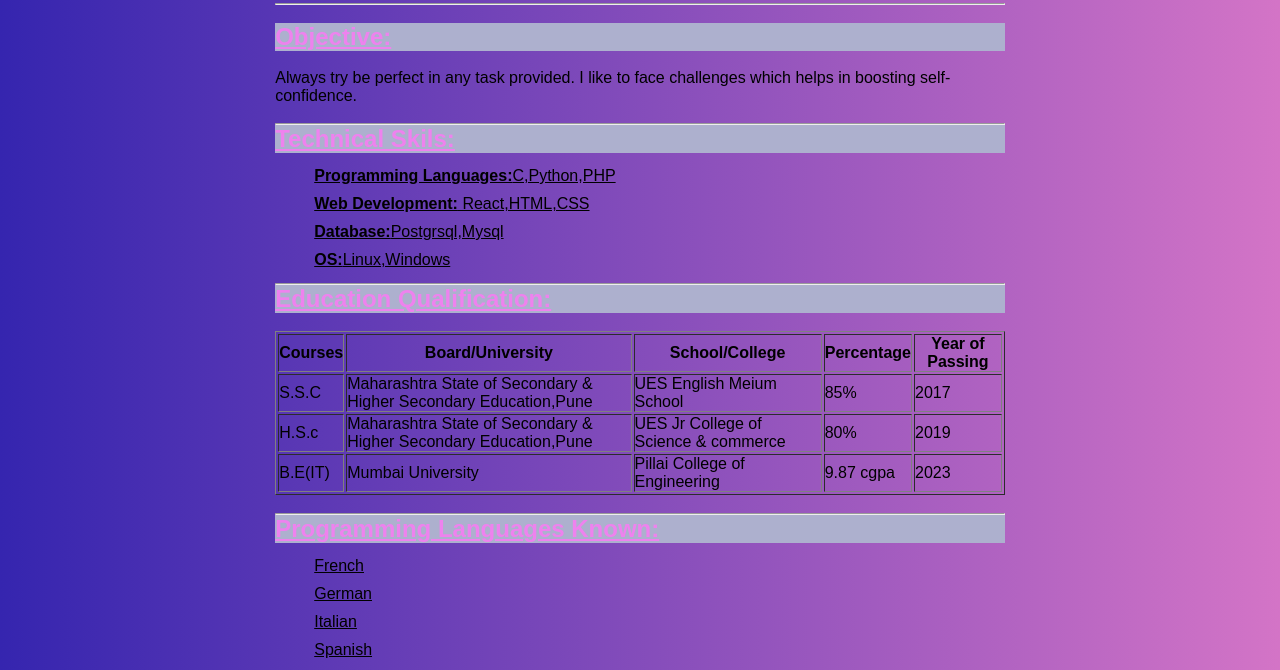
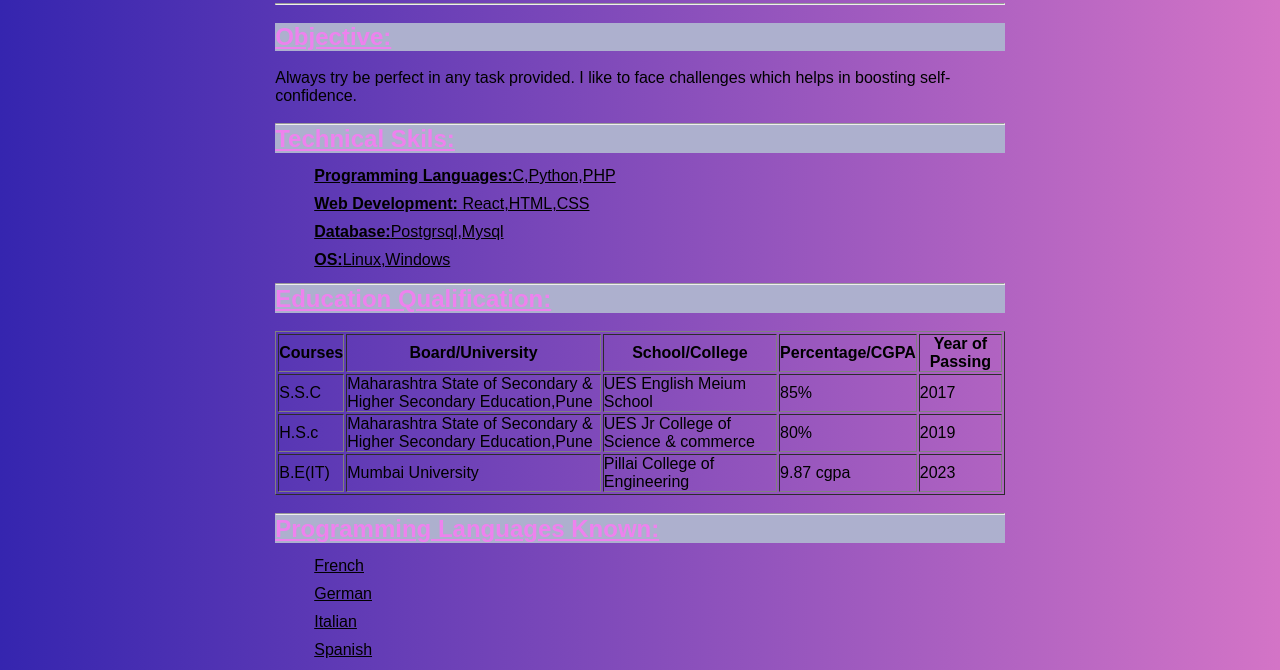
Before and after one commit to Raj-T1/cv-css, a plain HTML site: page index.html in a window 1280 px wide. Shown: the part 109-779 px from the top of the page. Drawn offline with Linux system fonts and the light colour scheme.

Commit message:
Update index.html

```diff
--- a/index.html
+++ b/index.html
@@ -51,7 +51,7 @@
                       <th>Courses</th>
                       <th>Board/University</th>
                       <th>School/College</th>
-                      <th>Percentage</th>
+                      <th>Percentage/CGPA</th>
                       <th>Year of Passing</th>
                   </tr>
               </thead>
```
